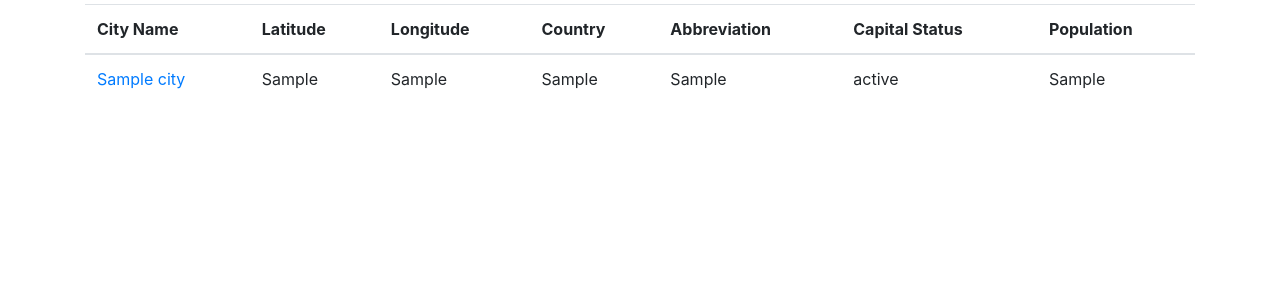
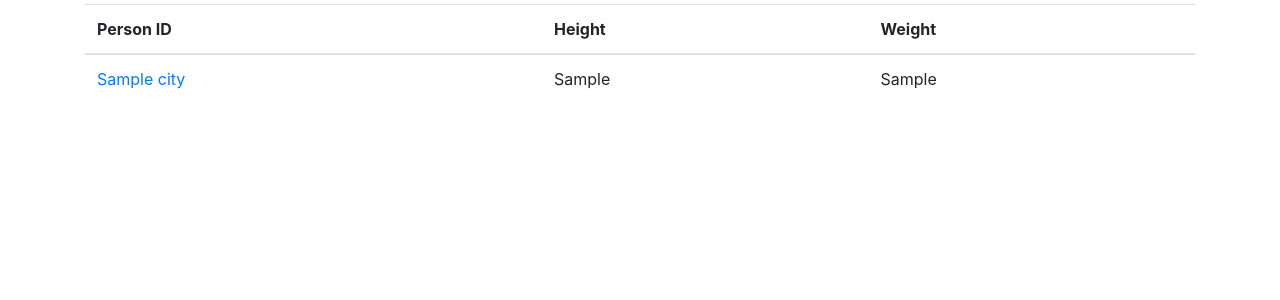
Before and after one commit to aa748/Docker_flask_python_mysql_pycharm, a Flask app: template app/templates/index.html in a window 1280 px wide. Shown: the part 56-356 px from the top of the page. Run offline with Flask 2, Linux system fonts and the light colour scheme; the template is opened without the code that fills it: most values are stand-ins (such as "Sample title", 1, 10 or a date in 2020); some libraries are stand-ins or nearby versions.

Commit message:
Task: set up new structure

```diff
--- a/app/templates/index.html
+++ b/app/templates/index.html
@@ -3,13 +3,10 @@
 <table class="table">
     <thead>
     <tr>
-        <th scope="col">City Name</th>
-        <th scope="col">Latitude</th>
-        <th scope="col">Longitude</th>
-        <th scope="col">Country</th>
-        <th scope="col">Abbreviation</th>
-        <th scope="col">Capital Status</th>
-        <th scope="col">Population</th>
+        <th scope="col">Person ID</th>
+        <th scope="col">Height</th>
+        <th scope="col">Weight</th>
+
     </tr>
     </thead>
     <tbody>
@@ -18,10 +15,8 @@
         <td><a href="view/{{city.id}}">{{ city.fldName }}</a></td>
         <td>{{ city.fldLat }}</td>
         <td>{{ city.fldLong }}</td>
-        <td>{{ city.fldCountry }}</td>
-        <td>{{ city.fldAbbreviation }}</td>
-        <td>{{ city.fldCapitalStatus }}</td>
-        <td>{{ city.fldPopulation }}</td>
+
+
     </tr>
     {% endfor %}
     </tbody>
```
Also changed, not shown: app/templates/view.html (+3 -5 lines).
